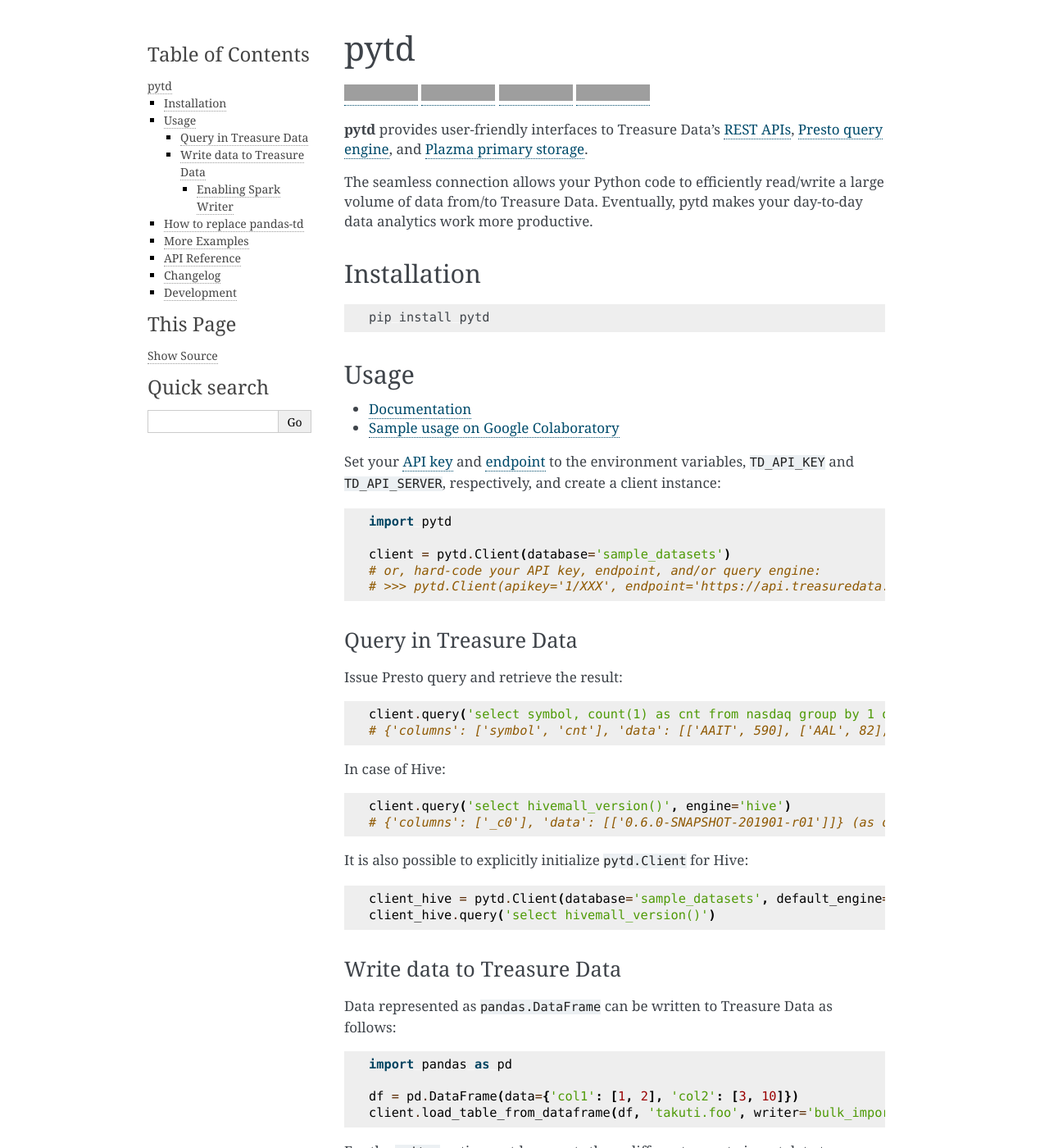
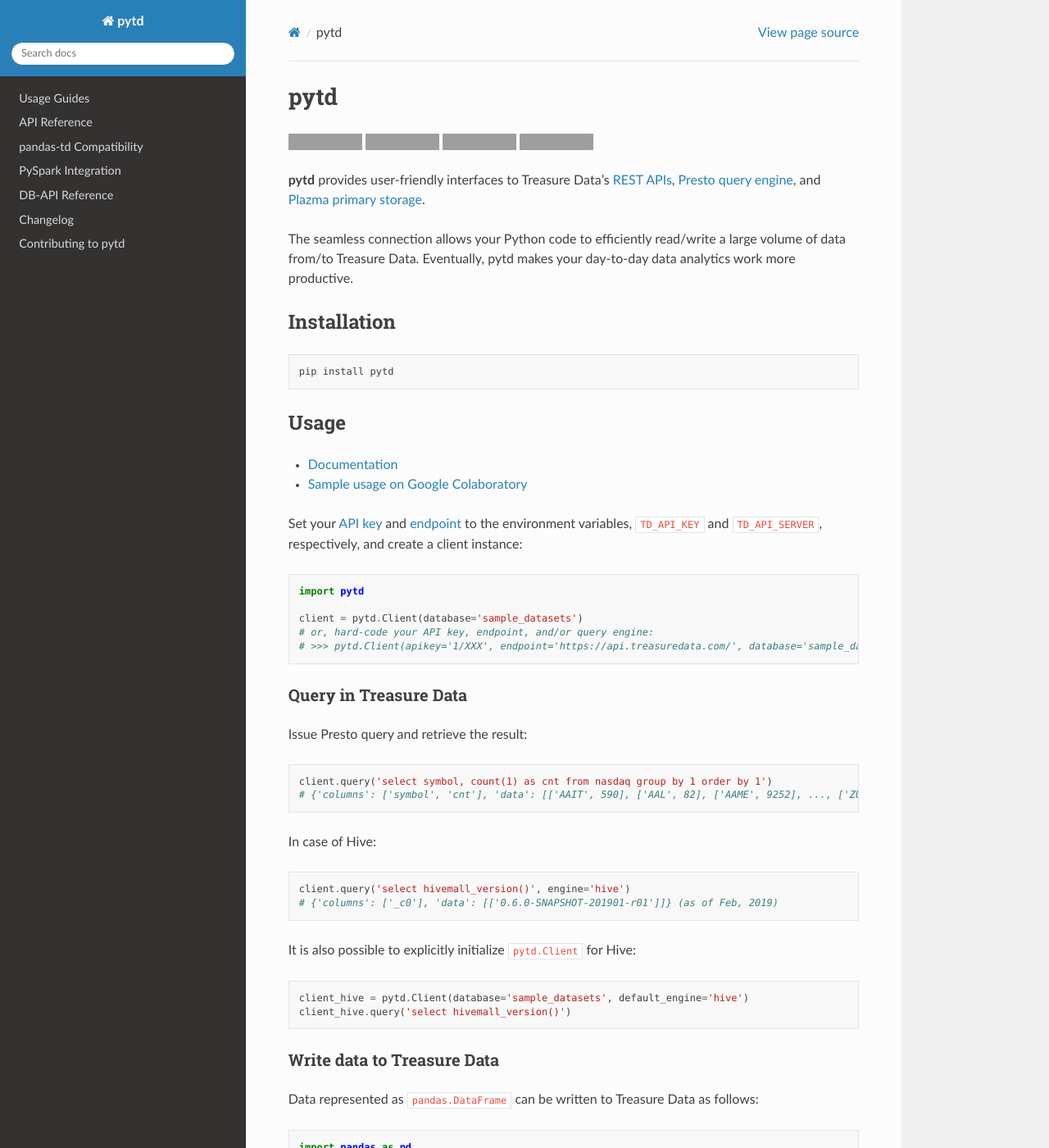
Before and after one commit to treasure-data/pytd, a Sphinx documentation site: the page built from doc/index.rst, in a window 1280 px wide and 1400 px high. Shown: the whole window at 82% size. Built offline with Sphinx 7.4.7 and the Read the Docs theme 2.0.0, drawn with Linux system fonts in a browser that asks for light colours; some of the changed text lies outside the part shown; grey boxes are pictures that could not be loaded.

Commit message:
Use sphinx_rtd_theme theme

```diff
--- a/doc/conf.py
+++ b/doc/conf.py
@@ -97,6 +97,7 @@
     "sphinx.ext.doctest",
     "sphinx.ext.githubpages",
     "numpydoc",
+    "sphinx_rtd_theme",
     "sphinx.ext.linkcode",
 ]
 
@@ -124,12 +125,7 @@
 # The theme to use for HTML and HTML Help pages.  See the documentation for
 # a list of builtin themes.
 #
-html_theme = "alabaster"
-html_theme_options = {
-    "description": "Treasure Data Driver for Python",
-    "github_user": GH_ORGANIZATION,
-    "github_repo": GH_PROJECT,
-}
+html_theme = "sphinx_rtd_theme"
 
 # Add any paths that contain custom static files (such as style sheets) here,
 # relative to this directory. They are copied after the builtin static files,
--- a/setup.py
+++ b/setup.py
@@ -70,7 +70,7 @@
         extras_require={
             "spark": ["td-pyspark>=19.9.0", "pyspark>=2.4.0", "pyarrow>=0.11.0"],
             "test": ["pytest"],
-            "doc": ["sphinx>=2.2.0", "numpydoc", "ipython"],
+            "doc": ["sphinx>=2.2.0", "sphinx_rtd_theme", "numpydoc", "ipython"],
         },
     )
 
```
